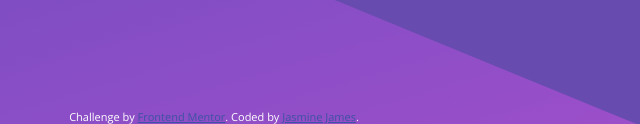
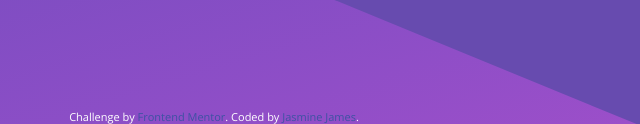
Before and after one commit to jjames93/huddle-landing-page-challenge, a plain HTML site: page index.html in a window 1280 px wide. Shown: the part 730-854 px from the top of the page, 426-1066 px from the left. Drawn offline with nearby package versions, Linux system fonts and the light colour scheme.

Commit message:
Solution to submit

```diff
--- a/style.css
+++ b/style.css
@@ -188,6 +188,7 @@ footer{
 
     .attribution a{
         color: rgb(255, 255, 255);
+        text-decoration: none;
     }
 
 
```
Also changed, not shown: index.html (+7 -0 lines).
